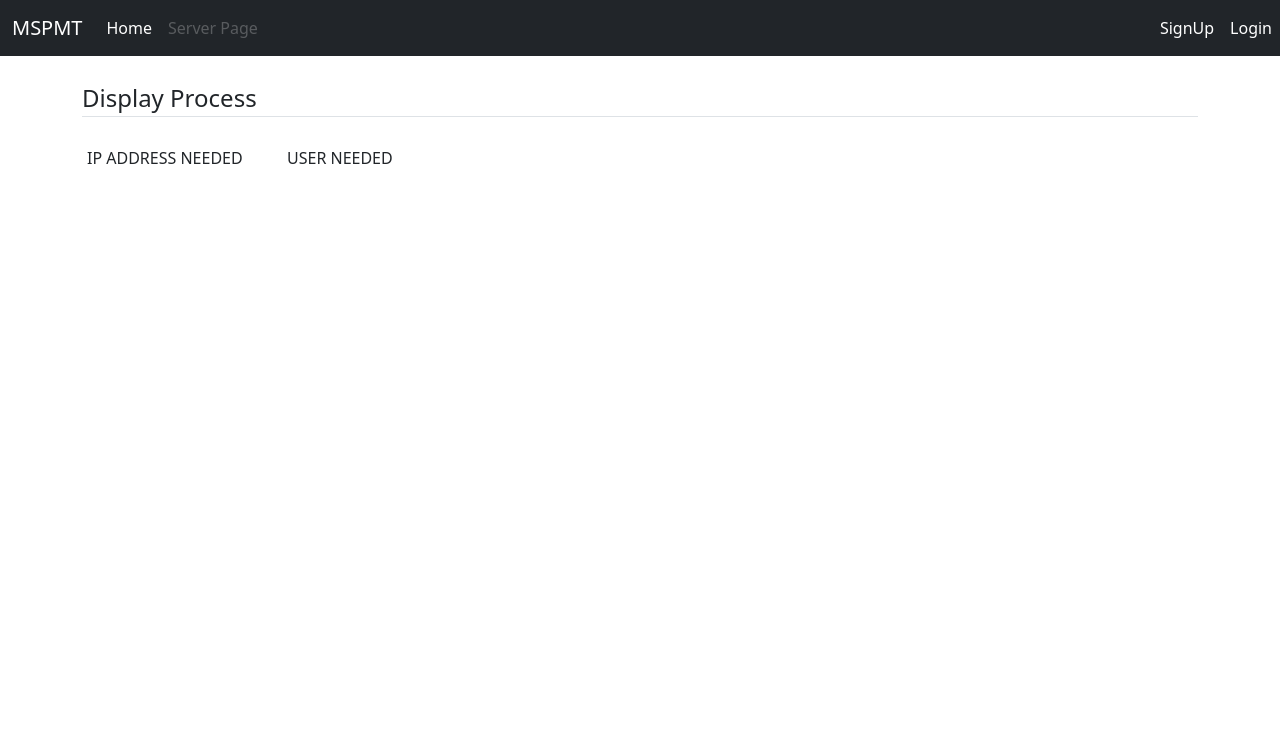
After one commit to chrroger/Server-Management-Tool, a Flask app: template flask_project/templates/process.html in a window 1280 px wide. The commit adds this page. Shown: the top 740 px of the page. Run offline with Flask 2, Linux system fonts and the light colour scheme; the template is opened without the code that fills it, so the values that code supplies are empty.

Commit message:
adding server and process pages

```diff
--- a/flask_project/ssh.py
+++ b/flask_project/ssh.py
@@ -2,5 +2,6 @@ from fabric import Connection
 
 def connect(input_host, input_user):
     conn = Connection(input_host, input_user)
-    input_cmd = input("Enter your command: ")
-    conn.run(input_cmd, hide=True)
+    result = conn.run("ps -aux", hide=True)
+    processes = result.stdout.split('\n')
+    return processes
--- a/flask_project/static/main.css
+++ b/flask_project/static/main.css
@@ -18,7 +18,7 @@
     display: block;
     width: 100%;
     overflow: auto;
-    height: 300px;
+    height: 600px;
 }
 .fixed_header thead tr {
     display: block;
--- /dev/null
+++ b/flask_project/templates/process.html
@@ -0,0 +1,26 @@
+{% extends 'layout.html' %}
+{%block content%}
+<div class="container t-20">
+    <legend class="border-bottom mt-4 mb-4">Display Process</legend>
+    <table class="fixed_header mt-4" id="ipTable">
+        <tbody>
+          {%if data%}
+            {%for row in data%}
+            <tr>
+                {%for cell in row.split(' ')%}
+                    {%if cell.strip() != ''%}
+                        <td>{{cell}}</td>
+                    {%endif%}
+                {%endfor%}
+            </tr>
+            {%endfor%}
+          {%else%}
+            <tr>
+              <td>IP ADDRESS NEEDED</td>
+              <td>USER NEEDED</td>
+            </tr>
+          {%endif%}
+        </tbody>
+      </table>
+</div>
+{%endblock content%}
--- a/flask_project/templates/server.html
+++ b/flask_project/templates/server.html
@@ -57,7 +57,9 @@
               <tr>
                 <td>{{row[1]}}</td>
                 <td>{{row[2]}}</td>
-                <td>{{row[2]}}</td>
+                <td>
+                  <a href="{{url_for('process', host=row[1], user=row[2])}}">link</a>
+                </td>
               </tr>
             {%endfor%}
           {%else%}
```
Also changed, not shown: flask_project/routes.py (+8 -3 lines).
